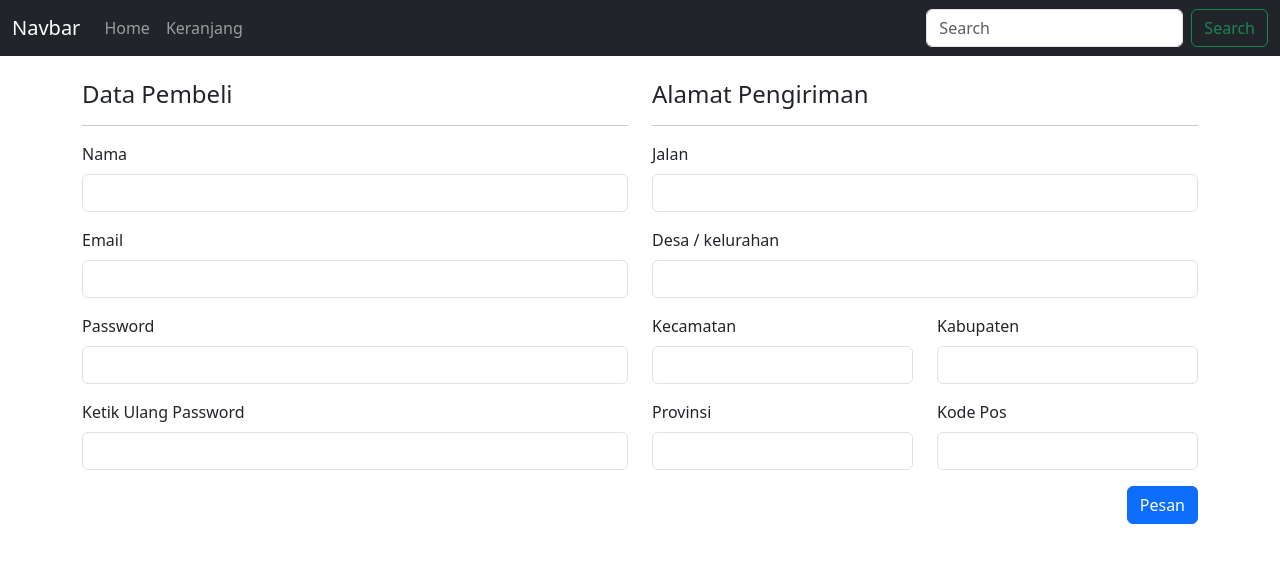
After one commit to ellyxc/myphptutorials-examples, a PHP site: page /simpan-order.php in a window 1280 px wide. The commit adds this page. Shown: the top 563 px of the page. Run offline with PHP 8.4, Linux system fonts and the light colour scheme; some libraries are stand-ins or nearby versions.

Commit message:
Ecommerce simpan order pembeli

```diff
--- /dev/null
+++ b/ecommerce/simpan-order.php
@@ -0,0 +1,167 @@
+<?php
+session_start();
+$error = '';
+if (!empty($_POST)) {
+    try {
+        if ($_POST['password'] != $_POST['password2']) {
+            throw new Exception('Password dan ketik ulang password harus sama');
+        }
+
+        $pdo = require 'koneksi.php';
+        $pdo->beginTransaction();
+        $queryUser = $pdo->prepare('INSERT INTO users (nama, email, password, tipe)
+        values(:nama, :email, :password,:tipe)');
+        $queryUser->execute([
+            'nama' => $_POST['nama'],
+            'email' => $_POST['email'],
+            'password' => sha1($_POST['password']),
+            'tipe' => 'pembeli',
+        ]);
+        $idUser = $pdo->lastInsertId();
+        $queryAlamat = $pdo->prepare('INSERT INTO alamat
+        (jalan, desa, kecamatan, kabupaten, provinsi, kodepos, id_user)
+        values (:jalan, :desa, :kecamatan, :kabupaten, :provinsi, :kodepos, :id_user)');
+        $queryAlamat->execute([
+            'jalan' => $_POST['jalan'],
+            'desa' => $_POST['desa'],
+            'kecamatan' => $_POST['kecamatan'],
+            'kabupaten' => $_POST['kabupaten'],
+            'provinsi' => $_POST['provinsi'],
+            'kodepos' => $_POST['kodepos'],
+            'id_user' => $idUser,
+        ]);
+        $idAlamat = $pdo->lastInsertId();
+        $queryPesanan = $pdo->prepare('INSERT INTO pesanan
+        (id_user, total_harga, tanggal_pesanan, id_alamat)
+        values (:id_user, :total_harga, now(), :id_alamat)');
+        $queryPesanan->execute([
+            'id_user' => $idUser,
+            'total_harga' => 0,
+            'id_alamat' => $idAlamat,
+        ]);
+        $idPesanan = $pdo->lastInsertId();
+        $total = 0;
+        foreach($_SESSION['keranjang'] as $idProduk => $qty) {
+            $queryProduk = $pdo->prepare('SELECT * FROM produk where id=:id');
+            $queryProduk->execute(['id' => $idProduk]);
+            $produk = $queryProduk->fetch();
+            $queryItem = $pdo->prepare('INSERT INTO item_pesanan
+            (id_pesanan, id_produk, harga, qty)
+            values (:id_pesanan, :id_produk, :harga, :qty)');
+            $queryItem->execute([
+                'id_pesanan' => $idPesanan,
+                'id_produk' => $idProduk,
+                'harga' => $produk['harga'],
+                'qty' => $qty,
+            ]);
+            $total += ($produk['harga'] * $qty);
+        }
+
+        $queryUpdate = $pdo->prepare('UPDATE pesanan set total_harga=:total where id=:id');
+        $queryUpdate->execute([
+            'id' => $idPesanan,
+            'total' => $total,
+        ]);
+        $pdo->commit();
+        // hapus keranjang belanja
+        unset($_SESSION['keranjang']);
+        header('Location: order-sukses.php?id='.$idPesanan);
+        exit;
+    } catch(PDOException $e) {
+        $pdo->rollback();
+        if ($e->errorInfo[0] == 23505) {
+            $error = 'Email sudah tercatat, gunakan yang lain';
+        } else {
+            $error = 'Terjadi kesalahan saat menyimpan data';
+        }
+        error_log($e->getMessage());
+    }
+    catch (Exception $e) {
+        $error = $e->getMessage();
+    }
+}
+?>
+<!DOCTYPE html>
+<html>
+    <head>
+        <meta charset="utf-8">
+        <meta name="viewport" content="width=device-width, initial-scale=1">
+        <link href="bootstrap/css/bootstrap.min.css" rel="stylesheet">
+        <link href="styles.css" rel="stylesheet">
+        <title>Studi Kasus Ecommerce</title>
+    </head>
+    <body>
+    <?php
+        include 'menu.php';
+        ?>
+        <div class="container">
+            <?php
+            if (!empty($error)) {
+                echo '<p class="alert alert-danger">'.$error.'</p>';
+            }
+            ?>
+        <form method="POST" action="">
+            <div class="row">
+                <div class="col-md-6">
+                    <h4>Data Pembeli</h4>
+                    <hr/>
+                    <div class="mb-3">
+                        <label class="form-label">Nama</label>
+                        <input name="nama" type="text" class="form-control"
+                        value="<?php echo $_POST['nama'] ?? '';?>" required>
+                    </div>
+                    <div class="mb-3">
+                        <label class="form-label">Email</label>
+                        <input name="email" type="email" class="form-control"
+                        value="<?php echo $_POST['email'] ?? '';?>" required>
+                    </div>
+                    <div class="mb-3">
+                        <label class="form-label">Password</label>
+                        <input name="password" type="password" class="form-control" required>
+                    </div>
+                    <div class="mb-3">
+                        <label class="form-label">Ketik Ulang Password</label>
+                        <input name="password2" type="password" class="form-control" required>
+                    </div>
+                </div>
+                <div class="col-md-6">
+                    <h4>Alamat Pengiriman</h4>
+                    <hr/>
+                    <div class="mb-3">
+                        <label class="form-label">Jalan</label>
+                        <input name="jalan" type="text" class="form-control"
+                        value="<?php echo $_POST['jalan'] ?? '';?>" required>
+                    </div>
+                    <div class="mb-3">
+                        <label class="form-label">Desa / kelurahan</label>
+                        <input name="desa" type="text" class="form-control"
+                        value="<?php echo $_POST['desa'] ?? '';?>">
+                    </div>
+                    <div class="row">
+                        <div class="mb-3 col-md-6">
+                            <label class="form-label">Kecamatan</label>
+                            <input name="kecamatan" type="text"
+                            value="<?php echo $_POST['kecamatan'] ?? '';?>" class="form-control">
+                        </div>
+                        <div class="mb-3 col-md-6">
+                            <label class="form-label">Kabupaten</label>
+                            <input name="kabupaten" type="text" value="<?php echo $_POST['kabupaten'] ?? '';?>" class="form-control">
+                        </div>
+                        <div class="mb-3 col-md-6">
+                            <label class="form-label">Provinsi</label>
+                            <input name="provinsi" value="<?php echo $_POST['provinsi'] ?? '';?>" type="text" class="form-control">
+                        </div>
+                        <div class="mb-3 col-md-6">
+                            <label class="form-label">Kode Pos</label>
+                            <input name="kodepos" value="<?php echo $_POST['kodepos'] ?? '';?>" type="text" class="form-control">
+                        </div>
+                    </div>
+                </div>
+            </div>
+            <div class="text-end">
+                <button type="submit" class="btn btn-primary">Pesan</button>
+            </div>
+        </form>
+        </div>
+    </body>
+</html>
```
Also changed, not shown: ecommerce/db.sql (added, +64 -0 lines), ecommerce/keranjang.php (+6 -1 lines), ecommerce/order-sukses.php (added, +27 -0 lines), ecommerce/readme.md.
